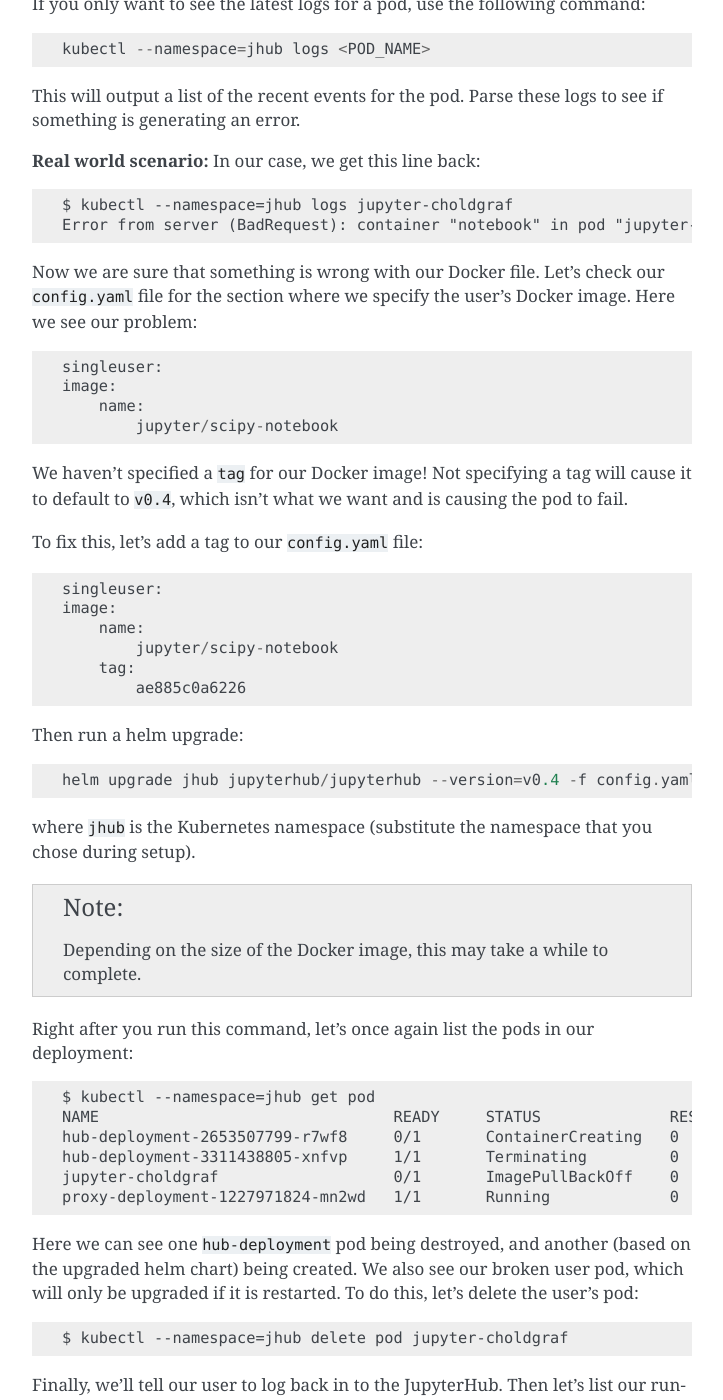
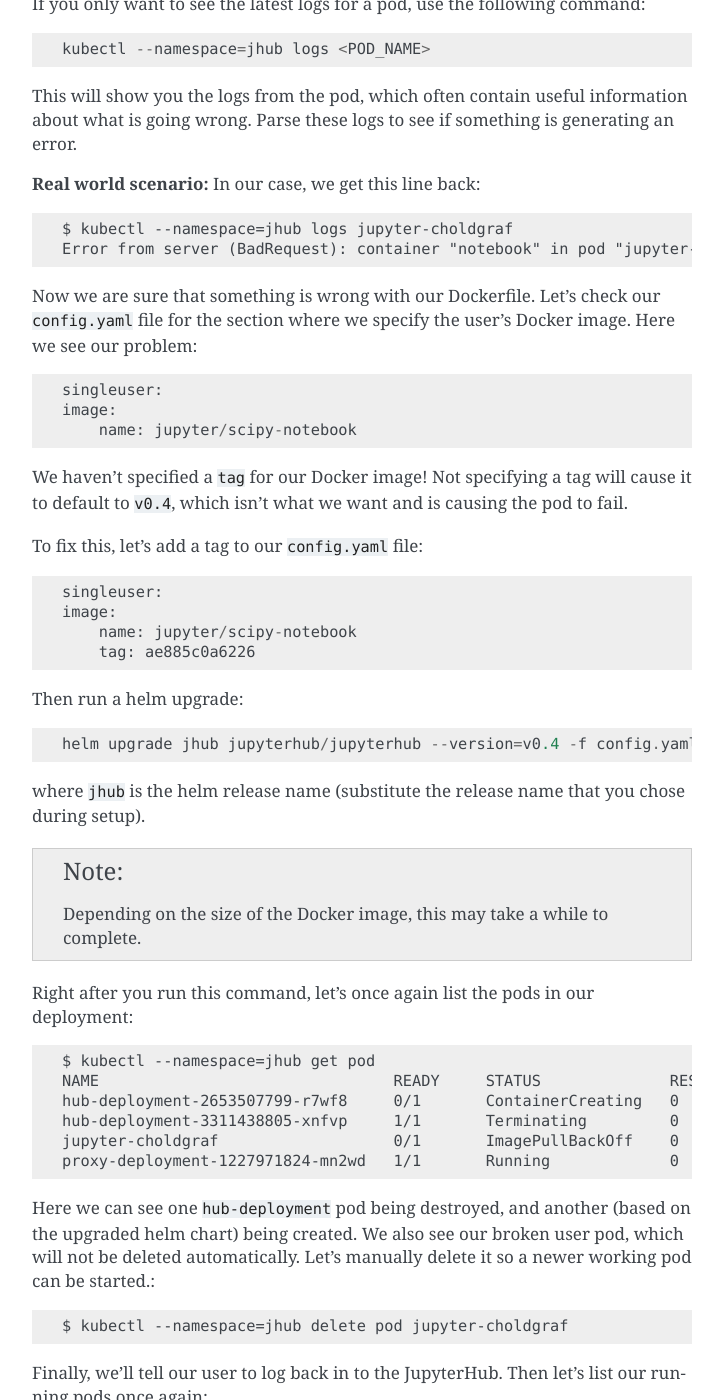
Before and after one commit to jupyterhub/zero-to-jupyterhub-k8s, a Sphinx documentation site: the page built from doc/source/debug.rst, in a window 1280 px wide and 1400 px high, scrolled down 1816 px. Shown: the whole window, without its empty margins (388-1111 px from the left). Built offline with Sphinx 7.4.7, drawn with Linux system fonts in a browser that asks for light colours; some of the changed text lies outside the part shown.

Commit message:
yuvi comments

```diff
--- a/doc/source/debug.rst
+++ b/doc/source/debug.rst
@@ -6,8 +6,8 @@
 
 Debugging commands
 ------------------
-In order to debug your Kubernetes deployment, you need to be able to inspect
-the state of the pods being used. The following are a few common commands
+In order to debug your JupyterHub deployment, you need to be able to inspect
+the state of the resources being used. The following are a few common commands
 for debugging.
 
 **Real world scenario:** Let's say you've got a JupyterHub deployed, and a user
@@ -23,7 +23,7 @@
 ~~~~~~~~~~~~~~~~~~~
 To list all pods in your Kubernetes deployment::
 
-    kubectl get pod --namespace==jhub
+    kubectl --namespace=jhub get pod
 
 This will output a list of all pods being used in the deployment.
 
@@ -78,7 +78,8 @@
 
     kubectl --namespace=jhub logs <POD_NAME>
 
-This will output a list of the recent events for the pod. Parse these logs
+This will show you the logs from the pod, which often contain useful
+information about what is going wrong. Parse these logs
 to see if something is generating an error.
 
 **Real world scenario:** In our case, we get this line back::
@@ -86,14 +87,13 @@
     $ kubectl --namespace=jhub logs jupyter-choldgraf
     Error from server (BadRequest): container "notebook" in pod "jupyter-choldgraf" is waiting to start: trying and failing to pull image
 
-Now we are sure that something is wrong with our Docker file. Let's check
+Now we are sure that something is wrong with our Dockerfile. Let's check
 our ``config.yaml`` file for the section where we specify the user's
 Docker image. Here we see our problem::
 
   singleuser:
   image:
-      name:
-          jupyter/scipy-notebook
+      name: jupyter/scipy-notebook
 
 We haven't specified a ``tag`` for our Docker image! Not specifying a tag
 will cause it to default to ``v0.4``, which isn't what we want and is causing
@@ -103,16 +103,14 @@
 
   singleuser:
   image:
-      name:
-          jupyter/scipy-notebook
-      tag:
-          ae885c0a6226
+      name: jupyter/scipy-notebook
+      tag: ae885c0a6226
 
 Then run a helm upgrade::
 
     helm upgrade jhub jupyterhub/jupyterhub --version=v0.4 -f config.yaml
 
-where ``jhub`` is the Kubernetes namespace (substitute the namespace that you
+where ``jhub`` is the helm release name (substitute the release name that you
 chose during setup).
 
 .. note::
@@ -131,8 +129,8 @@
 
 Here we can see one ``hub-deployment`` pod being destroyed, and another (based
 on the upgraded helm chart) being created. We also see our broken user pod,
-which will only be upgraded if it is restarted. To do this, let's delete the
-user's pod::
+which will not be deleted automatically. Let's manually delete it so a newer
+working pod can be started.::
 
     $ kubectl --namespace=jhub delete pod jupyter-choldgraf
 
```
Also changed, not shown: other parts of doc/source/debug.rst (+1 -1 lines).
